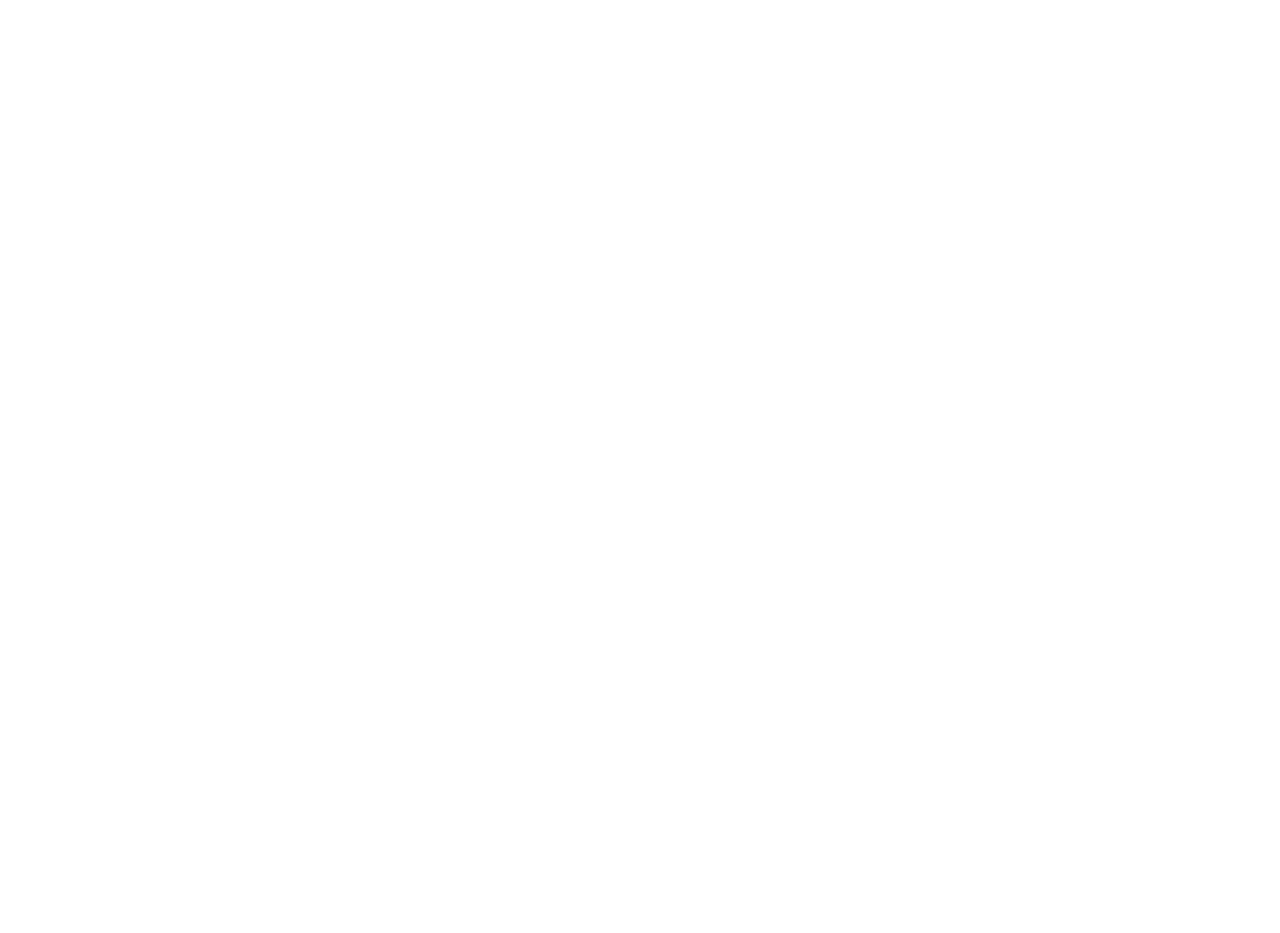
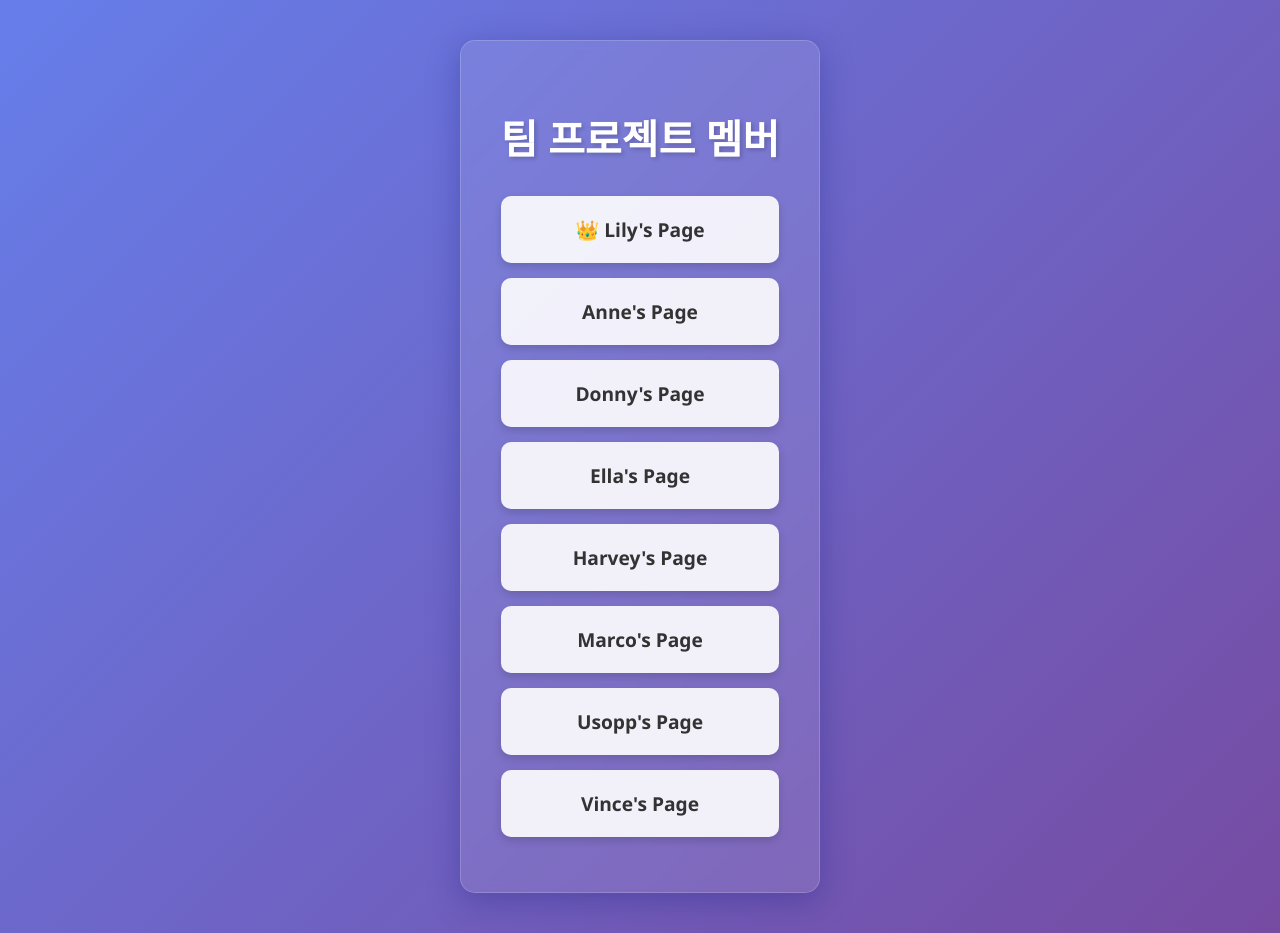
Before and after one commit to danbeeai/academy_notice, a plain HTML site: page index.html in a window 1280 px wide. Before the commit the page ends 800 px from the top, so only its background shows below. Drawn offline with Linux system fonts and the light colour scheme.

Commit message:
전체 페이지 추가

```diff
--- a/index.html
+++ b/index.html
@@ -3,9 +3,112 @@
 <head>
     <meta charset="UTF-8">
     <meta name="viewport" content="width=device-width, initial-scale=1.0">
-    <title>Document</title>
+    <title>팀 프로젝트 페이지</title>
+    <style>
+        @keyframes fadeIn {
+            from {
+                opacity: 0;
+                transform: translateY(20px);
+            }
+            to {
+                opacity: 1;
+                transform: translateY(0);
+            }
+        }
+
+        body {
+            font-family: 'Segoe UI', Tahoma, Geneva, Verdana, sans-serif;
+            margin: 0;
+            padding: 40px;
+            background: linear-gradient(135deg, #667eea 0%, #764ba2 100%);
+            color: #fff;
+            display: flex;
+            justify-content: center;
+            align-items: center;
+            min-height: 100vh;
+            box-sizing: border-box;
+        }
+
+        .container {
+            text-align: center;
+            background: rgba(255, 255, 255, 0.1);
+            padding: 40px;
+            border-radius: 15px;
+            box-shadow: 0 8px 32px 0 rgba(31, 38, 135, 0.37);
+            backdrop-filter: blur(4px);
+            -webkit-backdrop-filter: blur(4px);
+            border: 1px solid rgba(255, 255, 255, 0.18);
+        }
+
+        h1 {
+            font-size: 2.5em;
+            margin-bottom: 30px;
+            color: #fff;
+            text-shadow: 2px 2px 4px rgba(0,0,0,0.2);
+        }
+
+        ul {
+            list-style: none;
+            padding: 0;
+            margin: 0;
+        }
+
+        li {
+            background-color: rgba(255, 255, 255, 0.9);
+            margin-bottom: 15px;
+            border-radius: 10px;
+            box-shadow: 0 4px 8px rgba(0,0,0,0.15);
+            transition: transform 0.3s ease, box-shadow 0.3s ease;
+            animation: fadeIn 0.5s ease-out forwards;
+            opacity: 0; /* Initially hidden for animation */
+        }
+
+        /* Staggered animation delay */
+        li:nth-child(1) { animation-delay: 0.1s; }
+        li:nth-child(2) { animation-delay: 0.2s; }
+        li:nth-child(3) { animation-delay: 0.3s; }
+        li:nth-child(4) { animation-delay: 0.4s; }
+        li:nth-child(5) { animation-delay: 0.5s; }
+        li:nth-child(6) { animation-delay: 0.6s; }
+        li:nth-child(7) { animation-delay: 0.7s; }
+        li:nth-child(8) { animation-delay: 0.8s; }
+
+
+        li:hover {
+            transform: translateY(-5px) scale(1.03);
+            box-shadow: 0 8px 16px rgba(0,0,0,0.2);
+        }
+
+        a {
+            text-decoration: none;
+            color: #333;
+            display: block;
+            padding: 20px 25px;
+            font-size: 1.2em;
+            font-weight: bold;
+            transition: color 0.3s;
+        }
+
+        a:hover {
+            color: #764ba2;
+        }
+    </style>
 </head>
 <body>
 
+    <div class="container">
+        <h1>팀 프로젝트 멤버</h1>
+        <ul>
+            <li><a href="lily/index.html">👑 Lily's Page</a></li>
+            <li><a href="anne/index.html">Anne's Page</a></li>
+            <li><a href="donny/index.html">Donny's Page</a></li>
+            <li><a href="ella/index.html">Ella's Page</a></li>
+            <li><a href="harvey/index.html">Harvey's Page</a></li>
+            <li><a href="marco/index.html">Marco's Page</a></li>
+            <li><a href="usopp/index.html">Usopp's Page</a></li>
+            <li><a href="vince/index.html">Vince's Page</a></li>
+        </ul>
+    </div>
+
 </body>
 </html>
```
